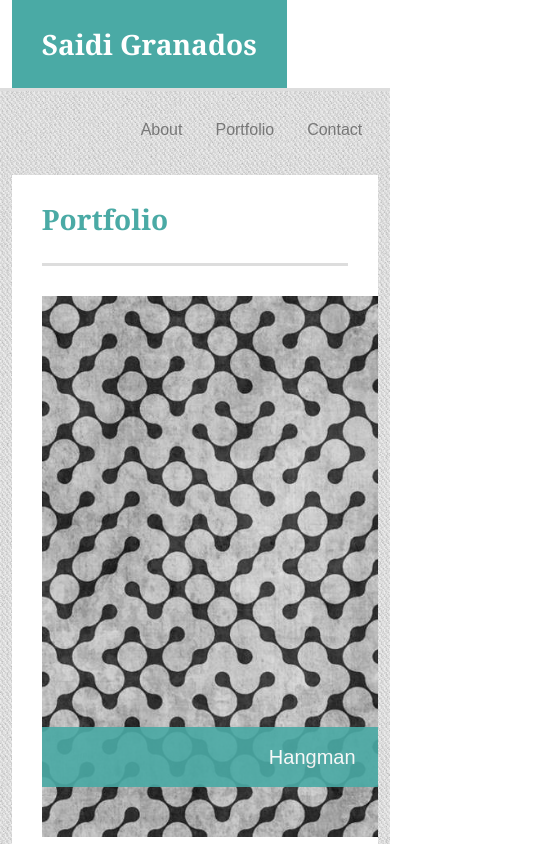
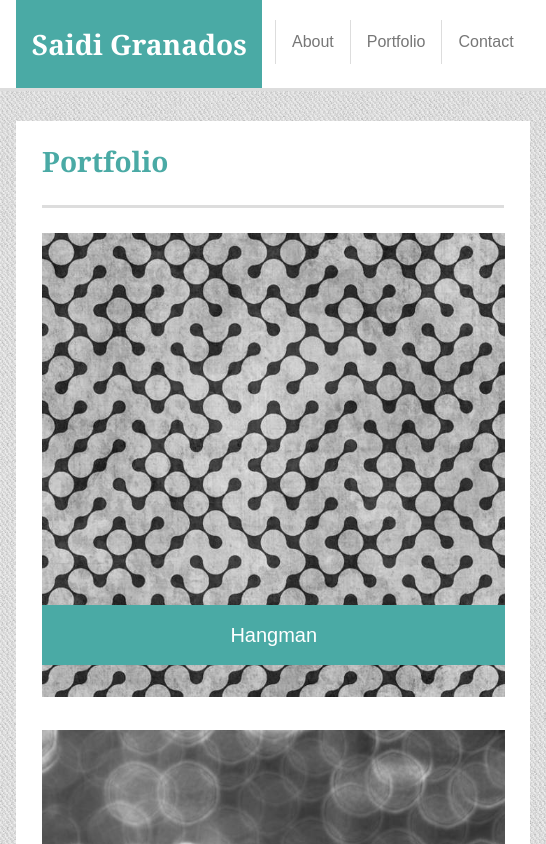
Before and after one commit to emsaidi/Portfolio, a plain HTML site: page assigment1/portfolio.html in a window 390 px wide. Shown: the top 844 px of the page, 546 px wide, since content can reach past the window. Drawn offline with Linux system fonts and the light colour scheme.

Commit message:
final push

```diff
--- a/assigment1/assets/css/style.css
+++ b/assigment1/assets/css/style.css
@@ -7,12 +7,13 @@ html{
 }
 
 body {
-	margin: auto;
+	margin: auto 0;
 	padding: 0px;
 	font-family: 'Arial', 'Helvetica Neue', Helvetica, sans-serif;
 	background-color: #ffffff;
 	background-image: url("../images/cheap_diagonal_fabric.png");
 	color: #777777;
+	width: 100%
 }
 
 .wrapper {
@@ -34,7 +35,7 @@ nav {
 }
 
 h2 {
-	margin: 30px;
+	margin: 5%;
 	padding-bottom: 30px;
 	font-family: 'Georgia', Times, Times New Roman, serif;
 	font-size: 28px;
@@ -45,7 +46,7 @@ h2 {
 }
 
 h3 {
-	padding: 30px 0px;
+	padding: 30px 0;
 	color: #4aaaa5;
 	padding-bottom: 30px;
 	font-family: 'Georgia', Times, Times New Roman, serif;
@@ -67,7 +68,6 @@ header{
 #nav-buttons ul {
 	list-style-type:none;
 	display: inline-block;
-	color: white;
 	text-decoration: none;
 	overflow: hidden;
 	padding: 20px 0px;
@@ -101,7 +101,7 @@ header{
 }
 
 .logo {
-	padding: 30px 30px;
+	padding: 30px 3%;
 	float: left;
 	text-decoration: none;
 	overflow: auto;
@@ -134,7 +134,7 @@ header{
 	width: 200px;
 	height: auto;
 	float: left;
-	padding: 0px 30px 0px 30px;
+	padding: 0px 5%;
 }
 
 .bio {
@@ -189,17 +189,17 @@ input[type=button], input[type=submit], input[type=reset] {
 
 .portfolio-pic-left {
 	position: relative;
-	padding: 0px 0px 30px 30px;
+	padding: 0 0 30px 5%;
 	float: left;
 }
 
 .portfolio-pic-right {
 	position: relative;
-	padding: 0px 30px 30px 0px;
+	padding: 0 5% 30px 0;
 	float: right;
 }
 
-img {
+.gallery img {
 	width: 275px;
 	height: auto;
 }
@@ -213,7 +213,7 @@ img {
 	background-color: #4aaaa5;
 	font-size: 20px;
 	text-align: center;
-	opacity: .90;
+	opacity: ;
 
 }
 
@@ -260,10 +260,35 @@ img {
 }
 
 @media screen and (max-width: 980px) {
+	body {
+		width: 100%;
+	}
 
+	.wrapper{
+		width: 94%;
+	}
+	.about-me {
+		width: 60.9%;
+	}
+	.gallery {
+		wdith: 60.9%;
+	}
+	.email-me {
+		width: 60.9%;
+	}
+	.sidebar{
+		width: 28%;
+	}
+	#contact-me li a {
+	padding: 0px 3.2% 0px 0px;
+
+}
 
 }
 @media screen and (max-width: 768px) {
+	body {
+		width: 100%;
+	}
 
 	.wrapper{
 		width: 94%}
@@ -271,6 +296,7 @@ img {
 	.about-me{
 		width: 100%;
 	}
+
 
 	.gallery {
 		width: 100%;
@@ -295,7 +321,7 @@ img {
 		list-style-type:none;
 		padding: 0px 30px;
 		overflow: hidden;
-}
+	}
 
 	#contact-me li a {
 		padding: 0px 10px 0px 0px;
@@ -314,33 +340,61 @@ img {
 		margin: 30px 30px;
 		padding: 0px 0px 30px 0px;
 	}
-	img {
-		width: 100%;
+	.gallery img {
+		width: 95%;
 		height: auto;
-		max-width: 662px;
+		float: none;
+		margin: 0 auto;
+
 	}
 	.portfolio-name {
 		top: 75%;
-		width: 662px;
+		width: 90.3%;
+		margin: 0 auto;
+	}
+	.portfolio-pic-left {
+		position: relative;
+		padding: 0 0 30px 5%;
+		float: none;
+	}
+
+	.portfolio-pic-right {
+		position: relative;
+		padding: 0 0 30px 5%;
+		float: none;
 	}
 }
 @media screen and (max-width: 640px) {
+	body {
+		width: 100%;
+	}
+
+	#nav-buttons ul {
+		background-color: white;
+		margin: 0 auto;
+		margin-bottom: 30px;
+	}
+	#nav-buttons li a{
+		float: none;
+	}
+
 	#bio-image {
-		width: auto;
-		height: auto;
-		max-width: 541px;
-		padding: 0px 30px 30px 30px;
+		width: 90%;
+		padding: 0px 0px 30px 0px;
+		margin: 0% 5%;
 		}
 
-	img{
-		width: auto;
+	.gallery img{
+		width: 95%;
 		height: auto;
 		max-width: 541px;
 	}
 
-	.portfolio-name {
-		top: 75%;
-		width: 541px;
-	}
 
 }
+
+@media screen and (max-width: 546px){
+	body {
+		width: 546px;
+	}
+}
```
Also changed, not shown: 1 other file.
